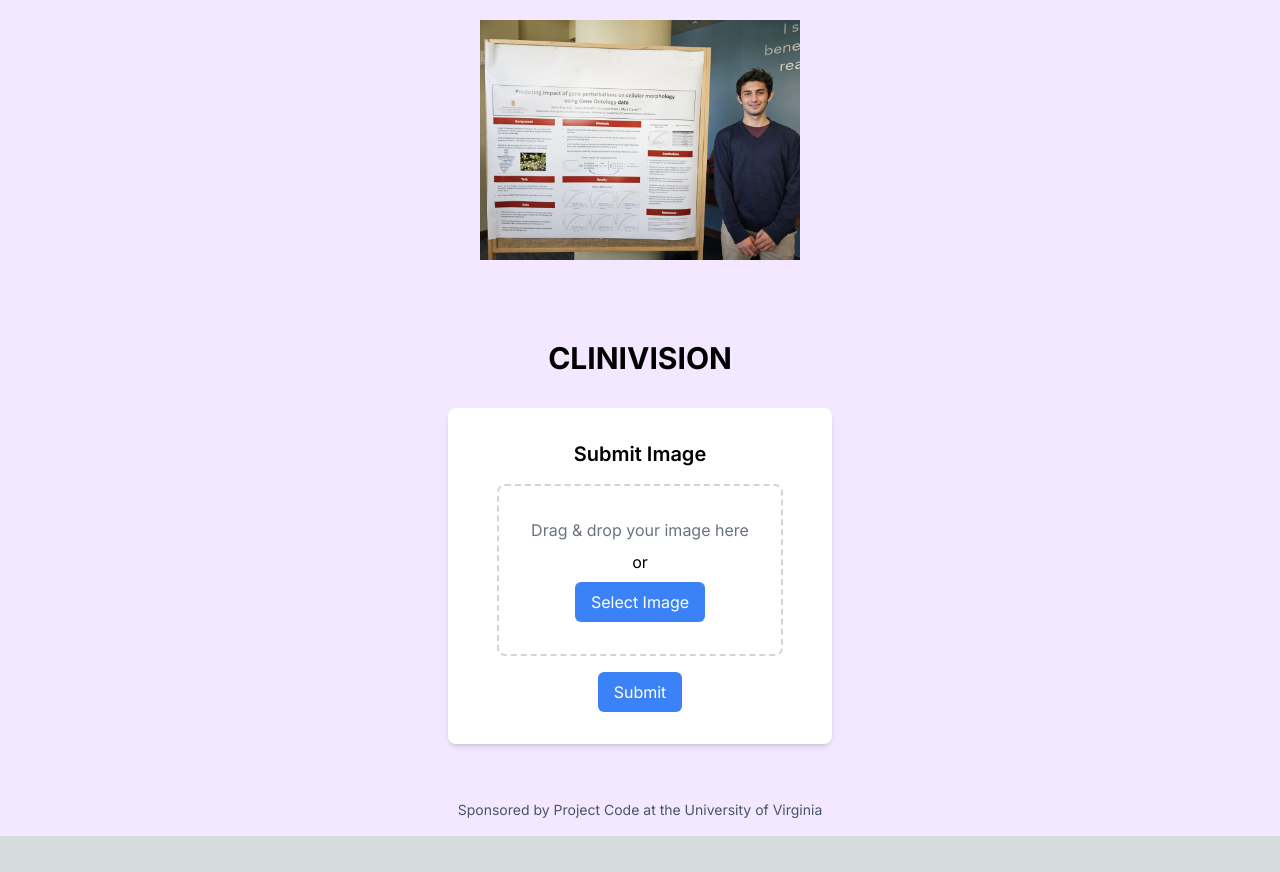
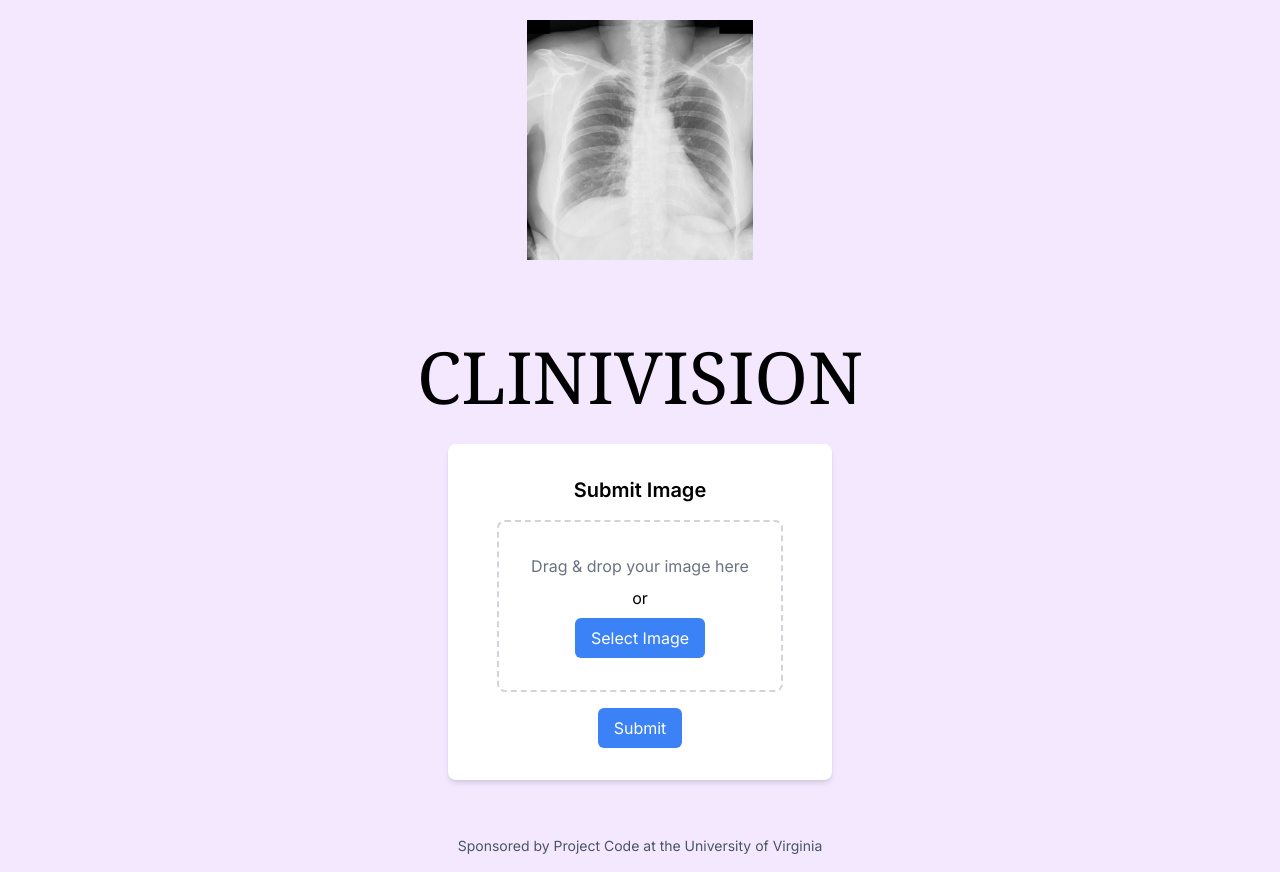
Before and after one commit to Project-Code-UVA/CliniVision, a Next.js app in the folder frontend-clinivision/: page / in a window 1280 px wide. Before the commit the page ends 836 px from the top, so only its background shows below. Built offline with nearby package versions, Linux system fonts and the light colour scheme.

Commit message:
updated with x-ray photo and font

```diff
--- a/frontend-clinivision/src/app/page.tsx
+++ b/frontend-clinivision/src/app/page.tsx
@@ -16,9 +16,9 @@
 
   return (
     <div className="flex flex-col min-h-screen bg-purple-100 justify-center items-center">
-      <img src='jaren.jpg' className="App-logo mb-20 mt-5" alt="logo" />
+      <img src='x-ray.jpg' className="App-logo mb-20 mt-5" alt="logo" />
       <header className="text-center mb-8">
-        <h1 className="text-3xl font-bold">CLINIVISION</h1>
+      <h1 className="text-7xl font-serif">CLINIVISION</h1>
       </header>
 
       <div className="w-96 bg-white shadow-md rounded-lg overflow-hidden mb-10">
```
